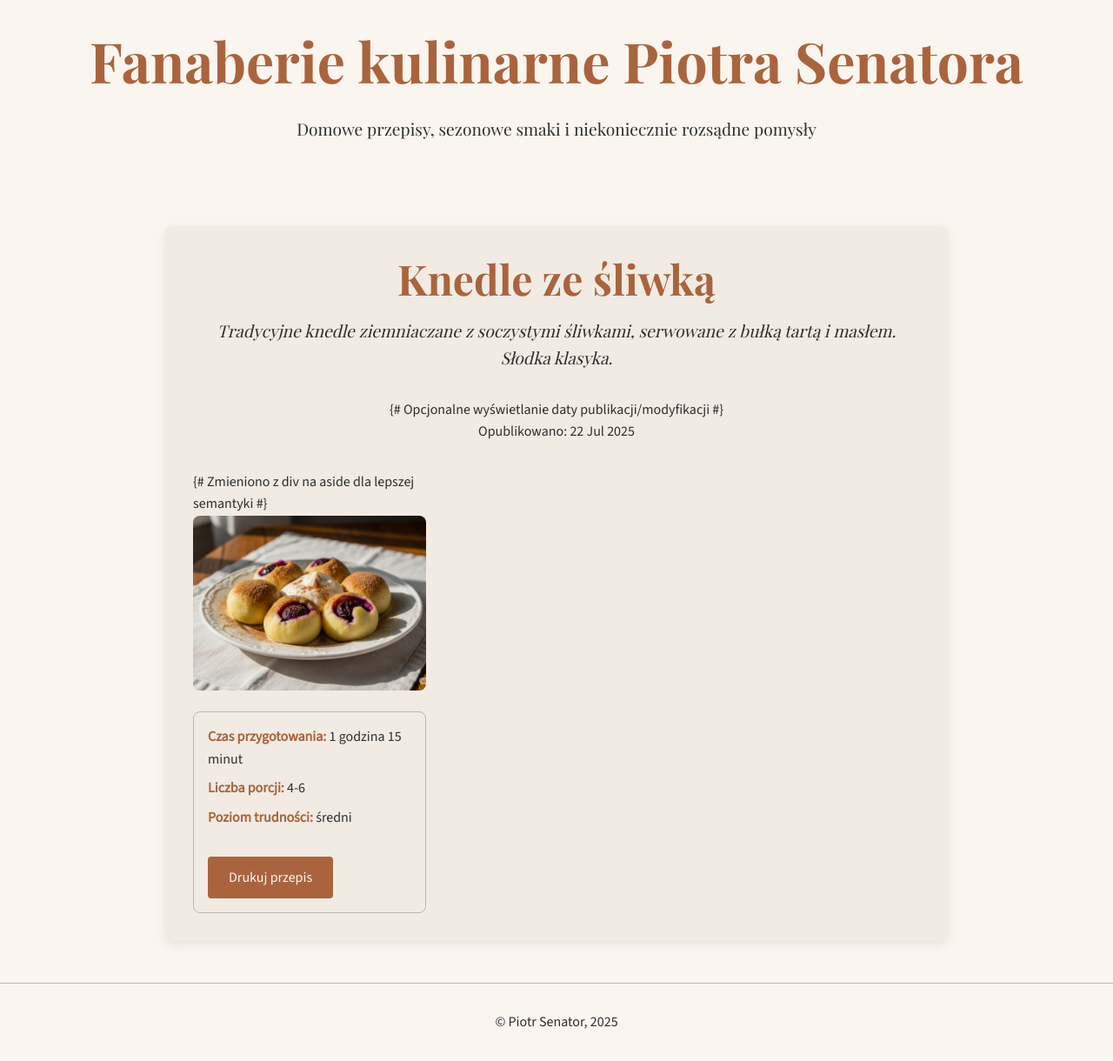
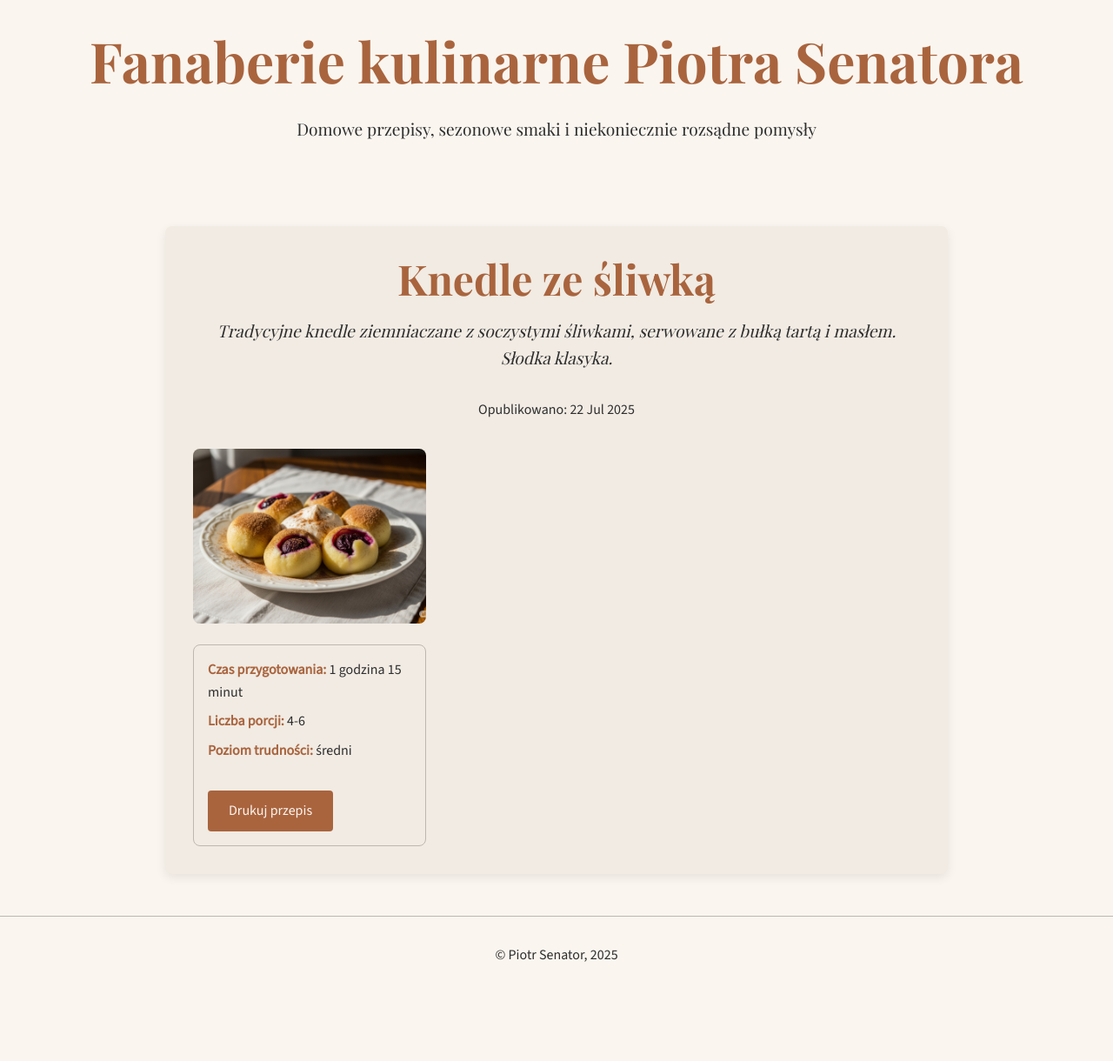
Before and after one commit to piotrsenator/kuchnia, a Jekyll site: the page built from _recipes/knedle-ze-sliwka.md, in a window 1280 px wide. Shown: the whole page at 87% size. Built offline with Jekyll 4.4.1, drawn with Linux system fonts in a browser that asks for light colours; after the commit the page ends 1144 px from its top, so only the background shows below that.

Commit message:
Update recipe.html

```diff
--- a/_layouts/recipe.html
+++ b/_layouts/recipe.html
@@ -9,7 +9,7 @@ layout: default
             <p class="recipe-description">{{ page.description }}</p>
         {% endif %}
 
-        {# Opcjonalne wyświetlanie daty publikacji/modyfikacji #}
+        {% comment %} Opcjonalne wyświetlanie daty publikacji/modyfikacji {% endcomment %}
         {% if page.date %}
             <p class="recipe-date">Opublikowano: <time datetime="{{ page.date | date_to_xmlschema }}">{{ page.date | date: "%d %b %Y" }}</time></p>
         {% endif %}
@@ -19,7 +19,7 @@ layout: default
     </header>
 
     <div class="recipe-content-wrapper">
-        <aside class="recipe-main-info"> {# Zmieniono z div na aside dla lepszej semantyki #}
+        <aside class="recipe-main-info"> {% comment %} Zmieniono z div na aside dla lepszej semantyki {% endcomment %}
             {% comment %}
             Logika wyświetlania obrazka:
             Preferuje page.image_main.
```
